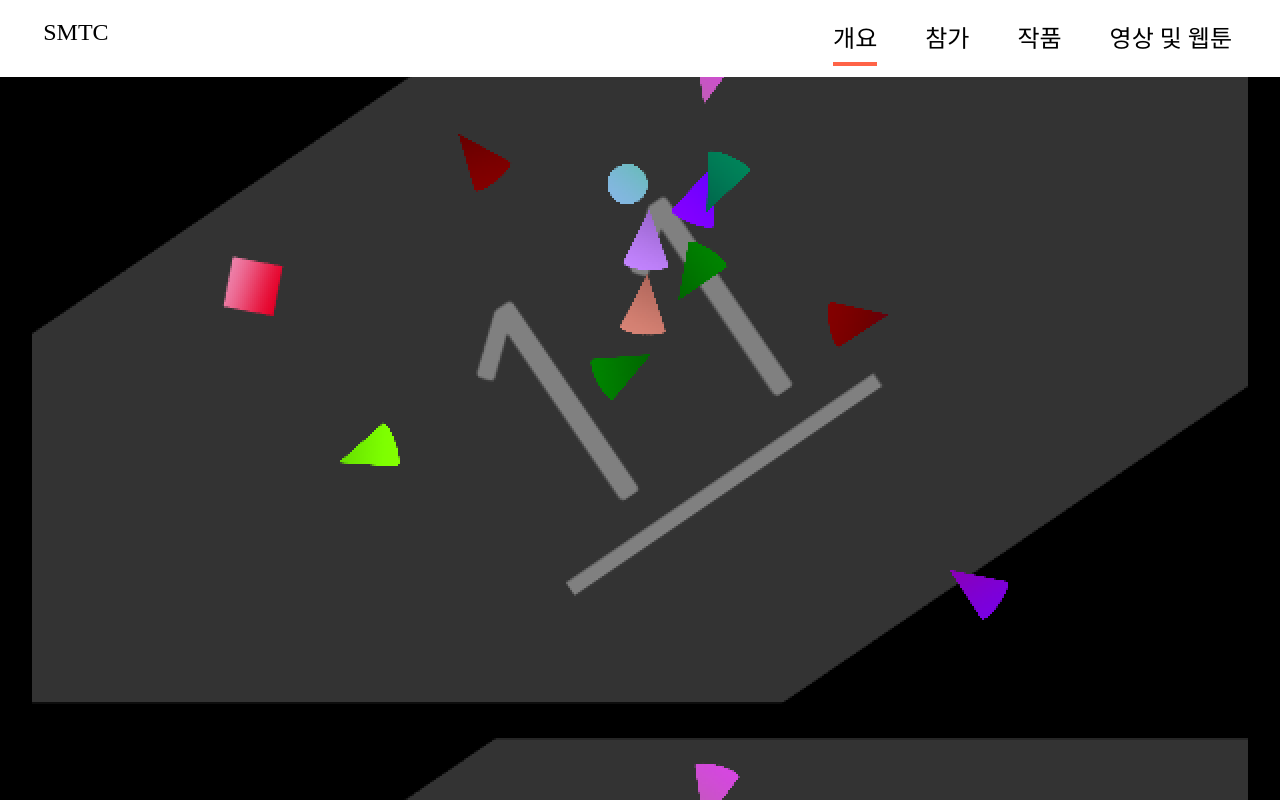
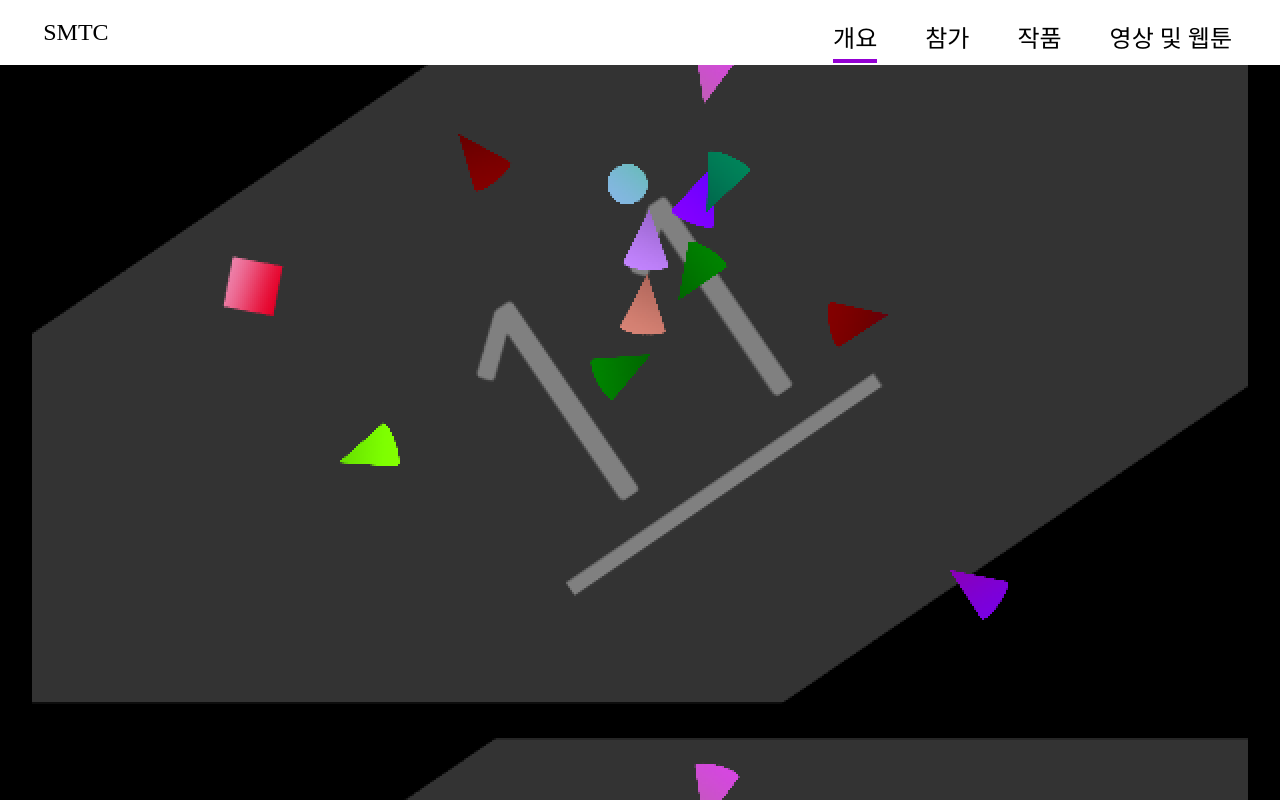
Before and after one commit to gnlow/SMTC, a Vue app: page / in a window 1280 px wide. Built offline with nearby package versions, Linux system fonts and the light colour scheme.

Commit message:
메뉴 바 색상/여백 수정

```diff
--- a/src/components/NavBar.vue
+++ b/src/components/NavBar.vue
@@ -38,14 +38,16 @@
     display: inline-block;
     margin: 0.8em 1em;
     float: left;
+
+    height: 1em;
   }
   hr {
-    height: .25rem;
+    height: 0.15em;
     width: 100%;
     margin: 0;
-    background: tomato;
+    background: darkviolet;
     border: none;
-    top: 0.5rem;
+    top: 0.2em;
     position: relative;
   }
   li:enabled {
```
